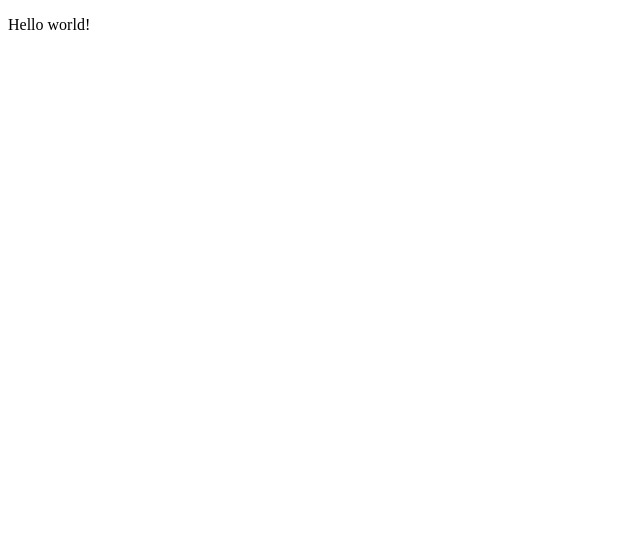
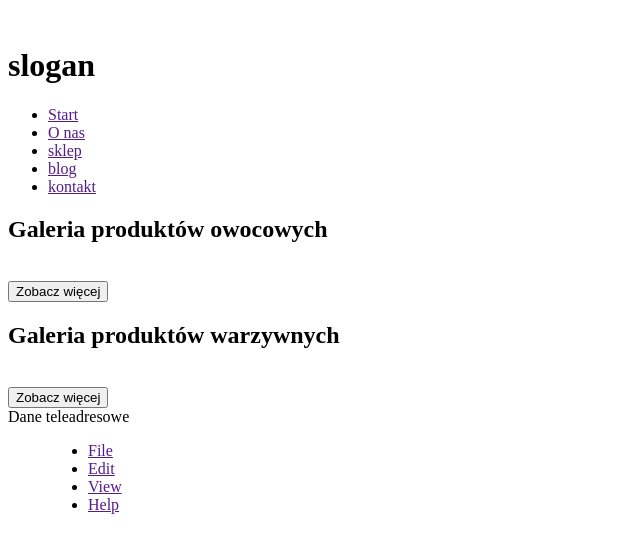
Before and after one commit to FilipSiwiec/Samuraj-Programowania, a plain HTML site: page index.html in a window 1280 px wide. Shown: the whole page, without its empty margins (0-640 px from the left). Drawn offline with Linux system fonts and the light colour scheme.

Commit message:
section3 / day2 / 19 - struktura HTML

```diff
--- a/index.html
+++ b/index.html
@@ -1,12 +1,66 @@
 <!DOCTYPE html>
-<html lang="en">
+<html lang="pl">
+
 <head>
     <meta charset="UTF-8">
     <meta name="viewport" content="width=device-width, initial-scale=1.0">
     <meta http-equiv="X-UA-Compatible" content="ie=edge">
-    <title>Jakiś tytuł</title>
+    <title>Producent owoców i warzyw</title>
 </head>
+
 <body>
-    <p>Hello world!</p>
+    <div class="wrap">
+        <aside class="promo"></aside>
+        <header>
+            <div class="banner">
+                <img class="logo" src="" alt="">
+                <!-- dodać slogan1 -->
+                <h1>slogan</h1>
+            </div>
+            <nav class="header">
+                <ul>
+                    <li><a href="">Start</a></li>
+                    <li><a href="">O nas</a></li>
+                    <li><a href="">sklep</a></li>
+                    <li><a href="">blog</a></li>
+                    <li><a href="">kontakt</a></li>
+                </ul>
+            </nav>
+        </header>
+        <main>
+            <section class="fruits">
+                <h1>Galeria produktów owocowych</h1>
+                <div>
+                    <img src="" alt="">
+                    <img src="" alt="">
+                    <img src="" alt="">
+                    <img src="" alt="">
+                </div>
+                <button>Zobacz więcej</button>
+            </section>
+            <section class="vegetables">
+                <h1>Galeria produktów warzywnych</h1>
+                <div>
+                    <img src="" alt="">
+                    <img src="" alt="">
+                    <img src="" alt="">
+                    <img src="" alt="">
+                </div>
+                <button>Zobacz więcej</button>
+            </section>
+            <footer>
+                <div class="contact">Dane teleadresowe</div>
+                <menu class="footer">
+                    <ul>
+                        <li><a href="">File</a></li>
+                        <li><a href="">Edit</a></li>
+                        <li><a href="">View</a></li>
+                        <li><a href="">Help</a></li>
+                    </ul>
+                </menu>
+            </footer>
+        </main>
+    </div>
 </body>
+
 </html>
```
